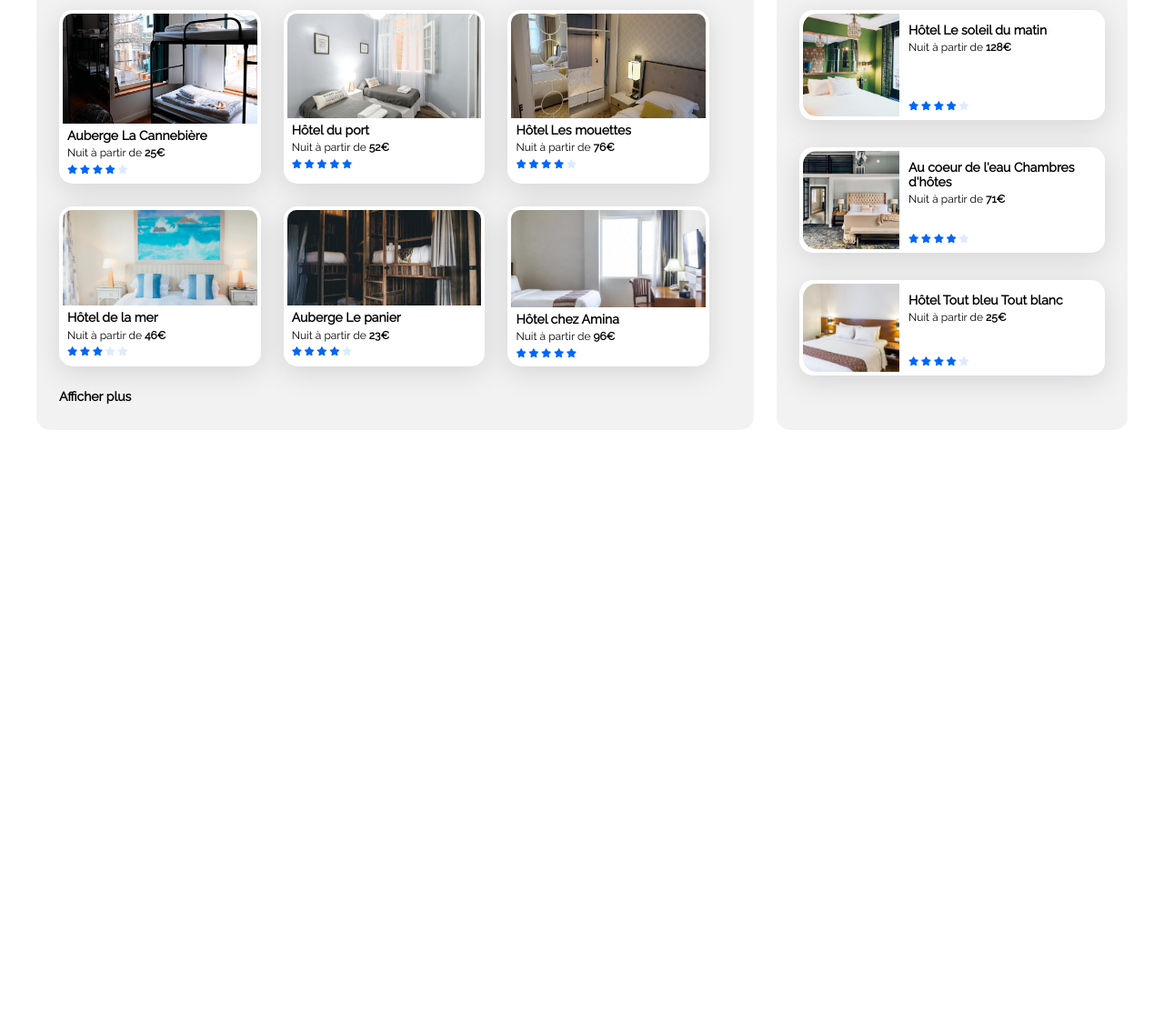
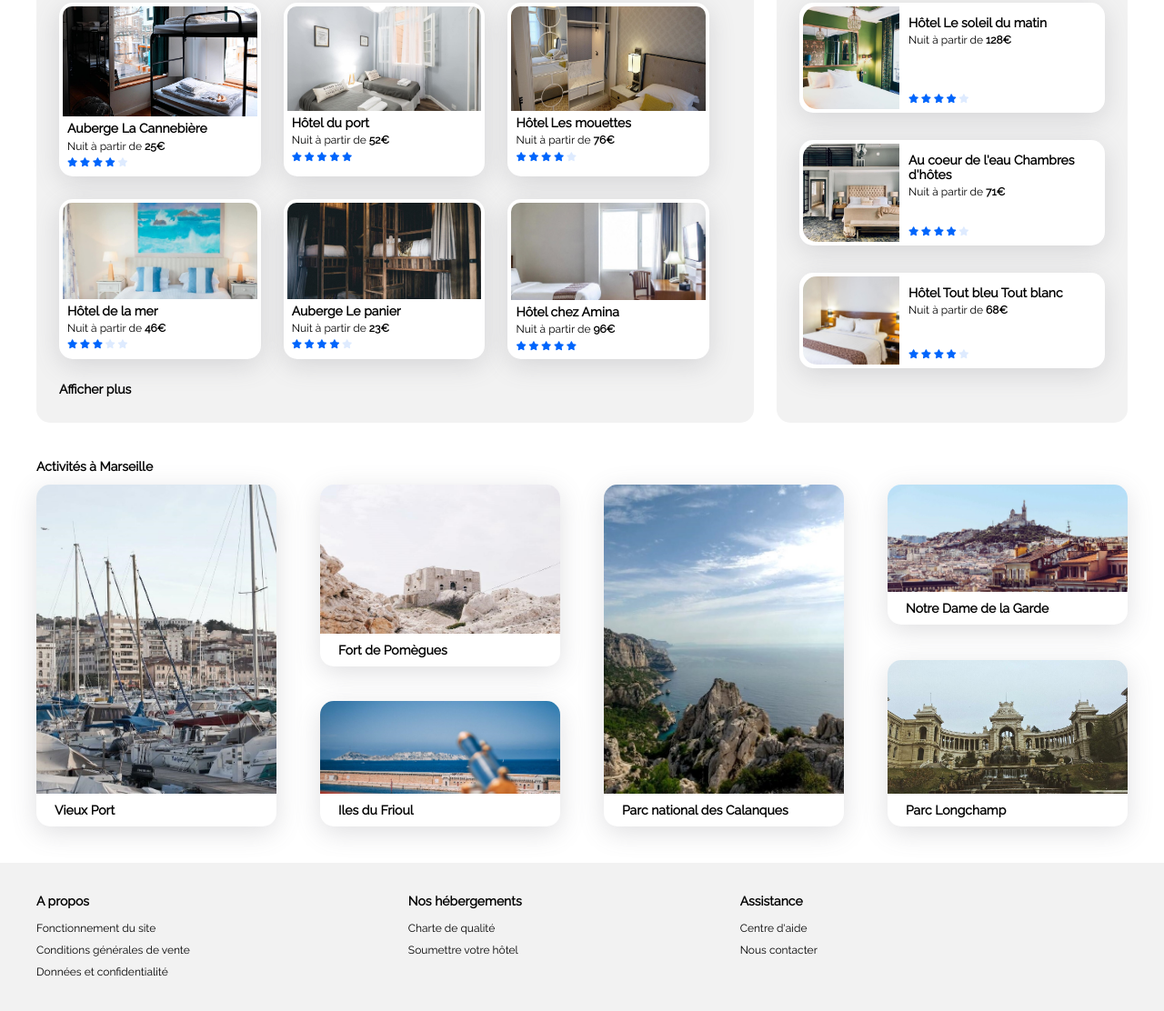
Before and after one commit to coolnewthing/booki, a plain HTML site: page index.html in a window 1280 px wide. Shown: the part 411-1523 px from the top of the page at 91% size. Before the commit the page ends 884 px from the top, so only its background shows below. Drawn offline with Linux system fonts and the light colour scheme.

Commit message:
finished desktop version

```diff
--- a/css/desktop.css
+++ b/css/desktop.css
@@ -3,9 +3,10 @@ body {
 	display: flex;
 	justify-content: center;
 	font-family: "Raleway", sans-serif;
+	flex-wrap: wrap;
 }
 
-#container {
+.container {
 	width: 100%;
 	max-width: 1200px;
 }
@@ -18,7 +19,7 @@ h2,
 h3 {
 	color: black;
 	font-weight: bold;
-	font-size: 16px;
+	font-size: 14px;
 }
 
 h4 {
@@ -220,6 +221,10 @@ form > button {
 	flex: 2.2;
 }
 
+#hebergements h4 {
+	cursor: pointer;
+}
+
 .card {
 	padding-left: 25px;
 	padding-right: 25px;
@@ -340,3 +345,85 @@ form > button {
 	align-items: center;
 	margin-bottom: 10px;
 }
+
+/* Activités */
+
+#activites {
+	margin-top: 40px;
+	margin-bottom: 40px;
+}
+
+#activites > div {
+	display: flex;
+	flex-direction: row;
+	justify-content: space-between;
+	flex-wrap: wrap;
+}
+
+#activites a {
+	display: flex;
+	flex-direction: column;
+	justify-content: space-between;
+	flex-basis: 22%;
+	max-width: 22%;
+}
+
+#activites .item-card {
+	flex-direction: column;
+	padding: 0;
+}
+
+.activity-item > div > img {
+	width: 100%;
+	max-height: 340px;
+	border-top-left-radius: 15px;
+	border-top-right-radius: 15px;
+}
+
+.activity-item > div:nth-child(1) {
+	display: flex;
+	flex: 4;
+}
+
+.activity-item > div:nth-child(2) {
+	display: flex;
+	flex: 1;
+	padding-top: 10px;
+	padding-bottom: 10px;
+	padding-left: 20px;
+}
+
+#activites h3 {
+	margin: 0;
+}
+
+/* Footer */
+
+footer {
+	width: 100%;
+	display: flex;
+	justify-content: center;
+	background-color: #f2f2f2;
+	padding-top: 20px;
+	padding-bottom: 20px;
+}
+
+.footer {
+	display: flex;
+	gap: 20%;
+}
+
+.footer ul {
+	padding: 0;
+}
+
+.footer li {
+	list-style-type: none;
+	margin-bottom: 10px;
+	font-size: 12px;
+}
+
+.footer li a {
+	text-decoration: none;
+	color: black;
+}
--- a/index.html
+++ b/index.html
@@ -21,7 +21,7 @@
 		<title>Booki</title>
 	</head>
 	<body>
-		<div id="container">
+		<div class="container">
 			<header>
 				<img id="header-logo" src="assets/Booki@3x.png" alt="logo Booki" />
 				<nav>
@@ -290,7 +290,7 @@
 							</div>
 							<div>
 								<h3>Hôtel Tout bleu Tout blanc</h3>
-								<p>Nuit à partir de <span class="price">25€</span></p>
+								<p>Nuit à partir de <span class="price">68€</span></p>
 								<div class="rating">
 									<i class="fa-solid fa-star"></i>
 									<i class="fa-solid fa-star"></i>
@@ -305,6 +305,111 @@
 					</a>
 				</aside>
 			</section>
+			<section id="activites">
+				<h2>Activités à Marseille</h2>
+				<div>
+					<a href="#">
+						<div class="item-card activity-item">
+							<div>
+								<img
+									src="./assets/activities/vieux-port.jpg"
+									alt="Vieux port Marseille"
+								/>
+							</div>
+							<div>
+								<h3>Vieux Port</h3>
+							</div>
+						</div>
+					</a>
+					<a href="#">
+						<div class="item-card activity-item">
+							<div>
+								<img
+									src="./assets/activities/fort-de-pomegues.jpg"
+									alt="Fort de Pomègues"
+								/>
+							</div>
+							<div>
+								<h3>Fort de Pomègues</h3>
+							</div>
+						</div>
+						<div class="item-card activity-item">
+							<div>
+								<img
+									src="./assets/activities/iles-du-frioul.jpg"
+									alt="Iles du Frioul"
+								/>
+							</div>
+							<div>
+								<h3>Iles du Frioul</h3>
+							</div>
+						</div>
+					</a>
+					<a href="#">
+						<div class="item-card activity-item">
+							<div>
+								<img
+									src="./assets/activities/parc-national-des-calanques.jpg"
+									alt="Parc national des Calanques"
+								/>
+							</div>
+							<div>
+								<h3>Parc national des Calanques</h3>
+							</div>
+						</div>
+					</a>
+					<a href="#">
+						<div class="item-card activity-item">
+							<div>
+								<img
+									src="./assets/activities/notre-dame-de-la-garde.jpg"
+									alt="Notre Dame de la Garde"
+								/>
+							</div>
+							<div>
+								<h3>Notre Dame de la Garde</h3>
+							</div>
+						</div>
+						<div class="item-card activity-item">
+							<div>
+								<img
+									src="./assets/activities/parc-longchamp.jpg"
+									alt="Parc Longchamp"
+								/>
+							</div>
+							<div>
+								<h3>Parc Longchamp</h3>
+							</div>
+						</div>
+					</a>
+				</div>
+			</section>
 		</div>
+		<footer>
+			<div class="container footer">
+				<div>
+					<h3>A propos</h3>
+					<ul>
+						<li><a href="#">Fonctionnement du site</a></li>
+						<li><a href="#">Conditions générales de vente</a></li>
+						<li><a href="#">Données et confidentialité</a></li>
+					</ul>
+				</div>
+				<div>
+					<h3>Nos hébergements</h3>
+					<ul>
+						<li><a href="#">Charte de qualité</a></li>
+						<li><a href="#">Soumettre votre hôtel</a></li>
+					</ul>
+				</div>
+				<div>
+					<h3>Assistance</h3>
+					<ul>
+						<li><a href="#">Centre d'aide</a></li>
+						<li><a href="#">Nous contacter</a></li>
+					</ul>
+				</div>
+			</div>
+		</footer>
 	</body>
 </html>
```
Also changed, not shown: assets/activities/fort-de-pomegues.jpg (added), assets/activities/iles-du-frioul.jpg (added), assets/activities/notre-dame-de-la-garde.jpg (added), assets/activities/parc-longchamp.jpg (added), assets/activities/parc-national-des-calanques.jpg (added), assets/activities/vieux-port.jpg (added).
